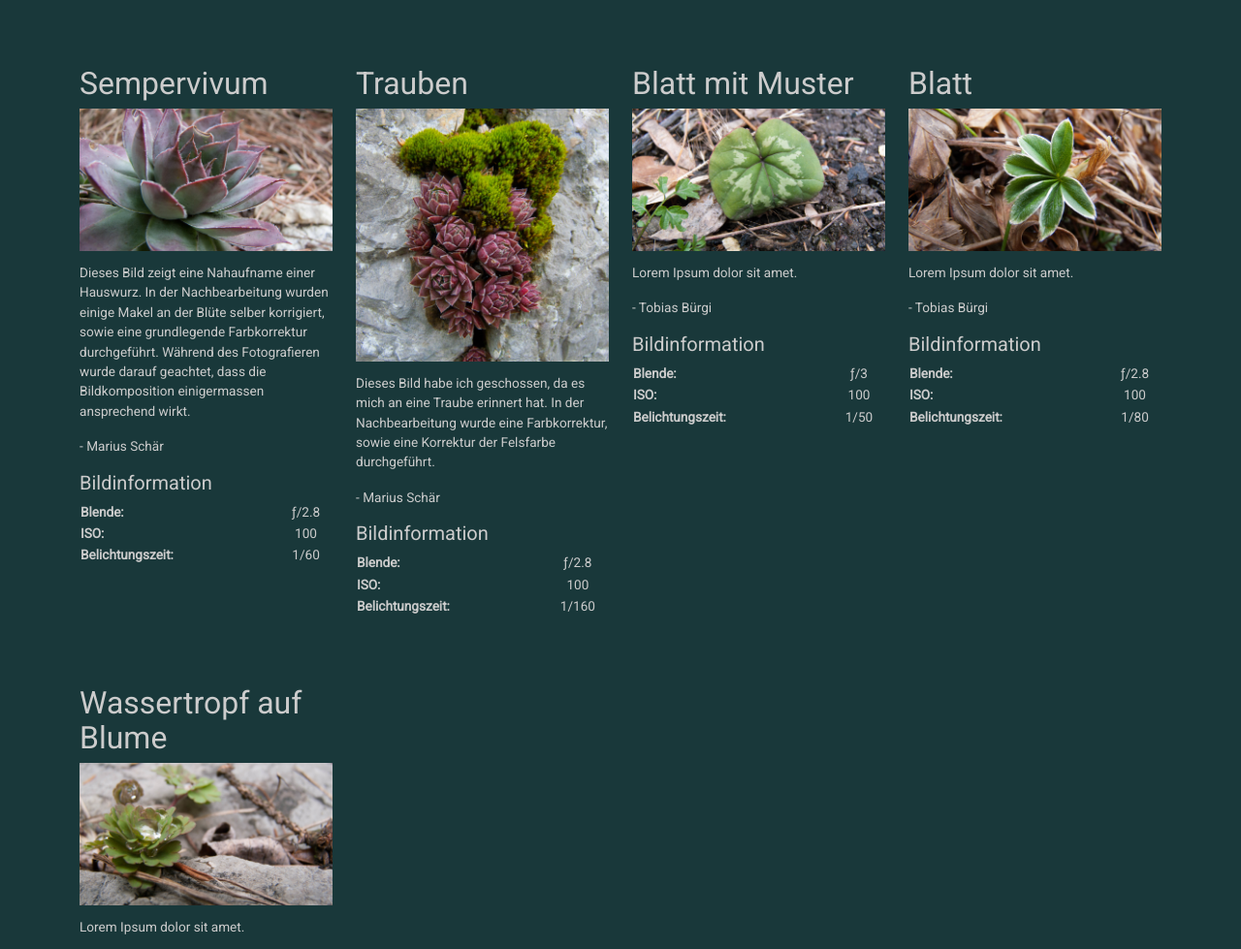
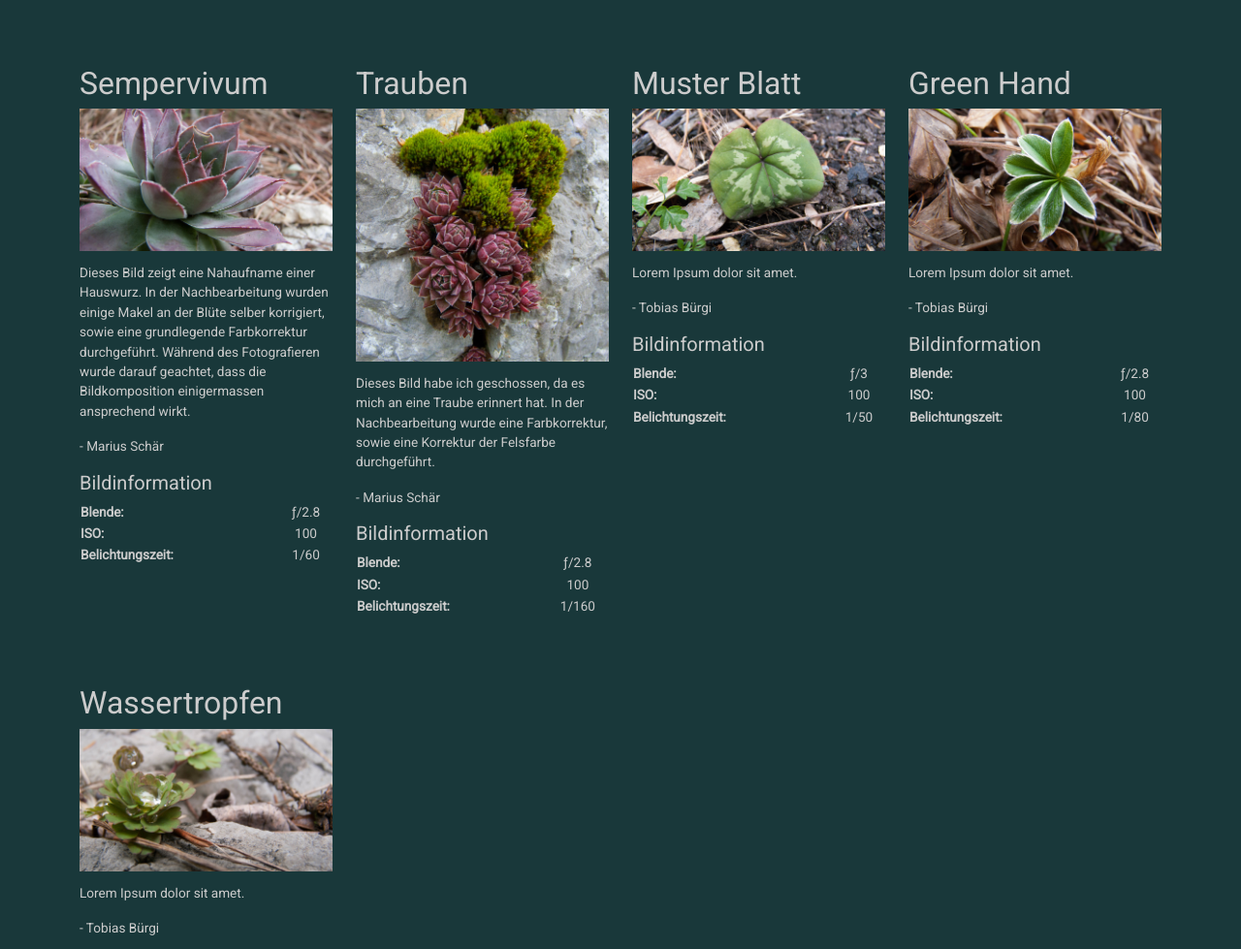
Before and after one commit to severinkaderli/Modul-152-Website, a plain HTML site: page index.html in a window 1280 px wide. Shown: the part 996-1975 px from the top of the page at 97% size. Drawn offline with Linux system fonts and the light colour scheme.

Commit message:
changed images names

```diff
--- a/index.html
+++ b/index.html
@@ -83,7 +83,7 @@
 
 					<!-- Images Tobias -->
 					<div class="card col-sm-12 col-md-6 col-lg-4 col-xl-3">
-						<h2>Blatt mit Muster</h2>
+						<h2>Muster Blatt</h2>
 						<img src="./assets/images/blatt_mit_muster.jpg" alt="Blatt mit Muster" title="Blatt mit Muster">
 						<p class="card-text">Lorem Ipsum dolor sit amet.</p>
 						<p class="card-text">
@@ -92,7 +92,7 @@
 					</div>
 
 					<div class="card col-sm-12 col-md-6 col-lg-4 col-xl-3">
-						<h2>Blatt</h2>
+						<h2>Green Hand</h2>
 						<img src="./assets/images/braun_gruen_kontrast.jpg" alt="Blatt" title="Blatt">
 						<p class="card-text">Lorem Ipsum dolor sit amet.</p>
 						<p class="card-text">
@@ -101,7 +101,7 @@
 					</div>
 
 					<div class="card col-sm-12 col-md-6 col-lg-4 col-xl-3">
-						<h2>Wassertropf auf Blume</h2>
+						<h2>Wassertropfen</h2>
 						<img src="./assets/images/wasser_tropf.jpg" alt="Wassertropf auf Blume" title="Wassertropf auf Blume">
 						<p class="card-text">Lorem Ipsum dolor sit amet.</p>
 						<p class="card-text">
```
